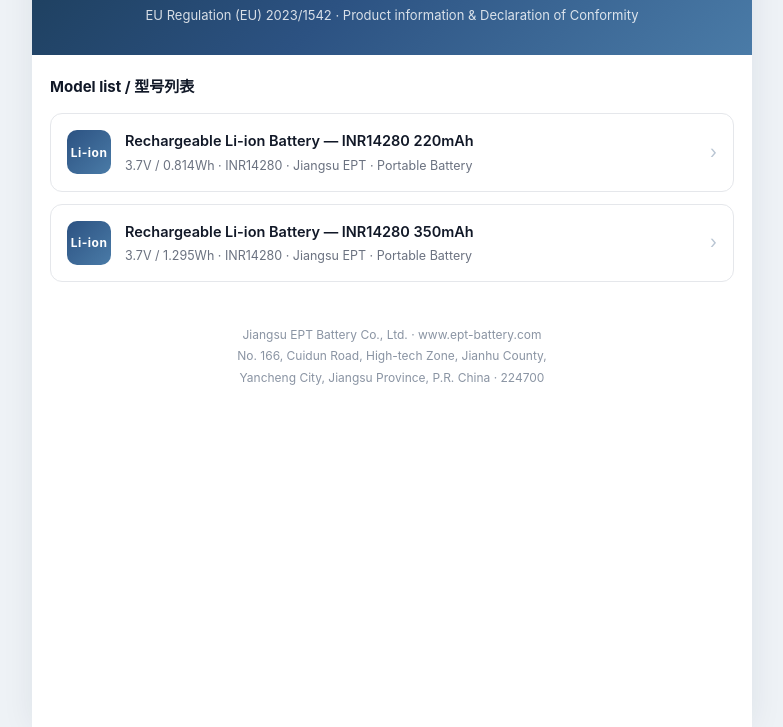
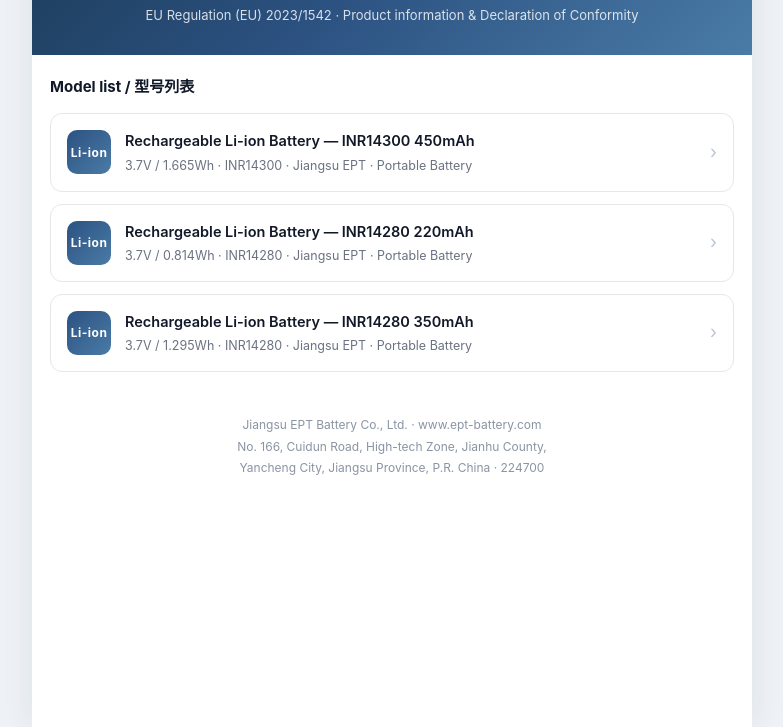
Before and after one commit to EPTwfm/ept-battery, a plain HTML site: page index.html in a window 1280 px wide. Shown: the part 73-800 px from the top of the page, without its empty margins (248-1031 px from the left). Drawn offline with Linux system fonts and the light colour scheme.

Commit message:
Add INR14300 450mAh page; update model list: index.html

```diff
--- a/index.html
+++ b/index.html
@@ -48,6 +48,14 @@
 
   <main>
     <h2>Model list / 型号列表</h2>
+    <a class="card" href="inr14300-450mah-3.7v.html">
+      <div class="thumb">Li-ion</div>
+      <div class="txt">
+        <div class="t">Rechargeable Li-ion Battery &mdash; INR14300 450mAh</div>
+        <div class="s">3.7V / 1.665Wh &middot; INR14300 &middot; Jiangsu EPT &middot; Portable Battery</div>
+      </div>
+      <div class="arrow">&rsaquo;</div>
+    </a>
     <a class="card" href="inr14280-220mah-3.7v.html">
       <div class="thumb">Li-ion</div>
       <div class="txt">
```
